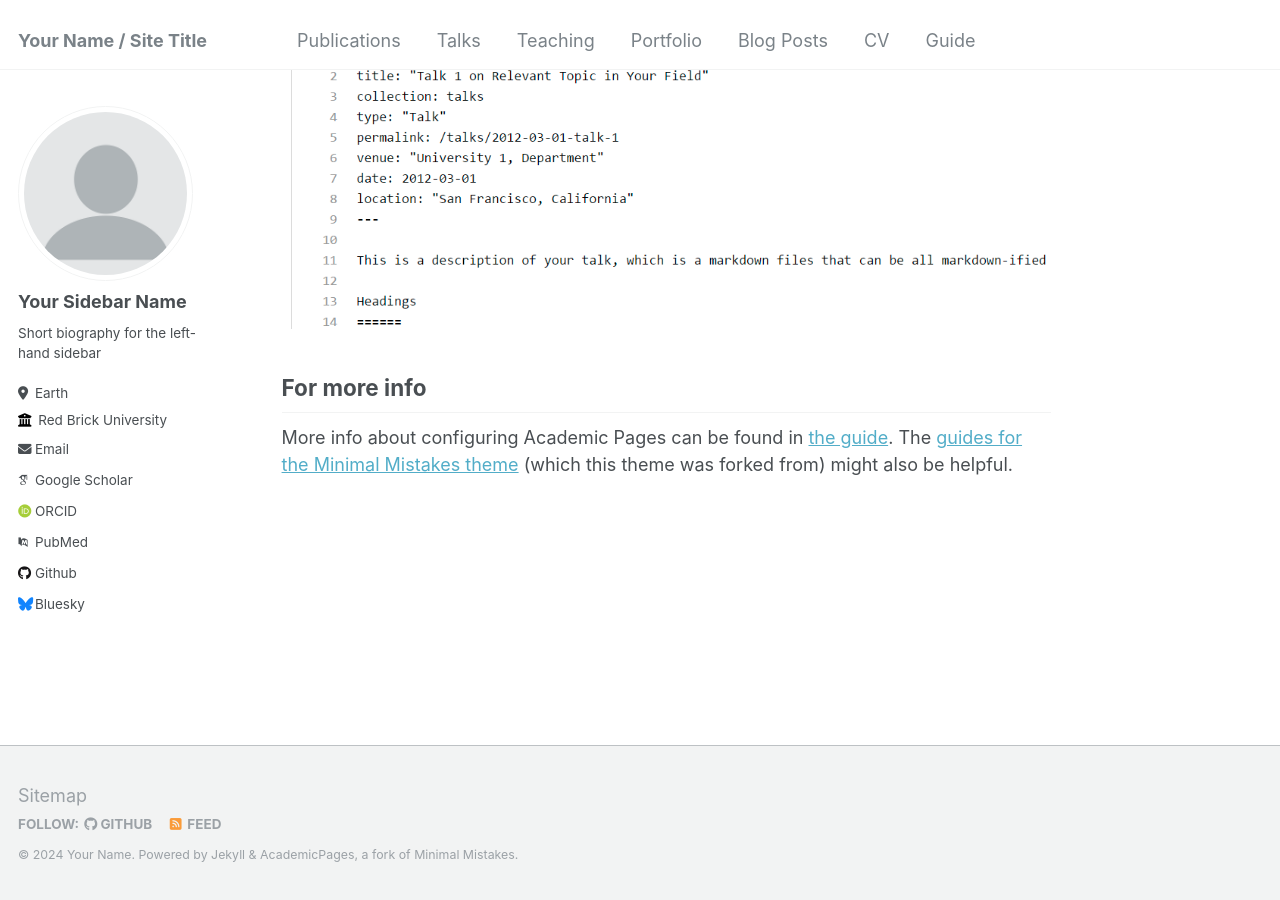
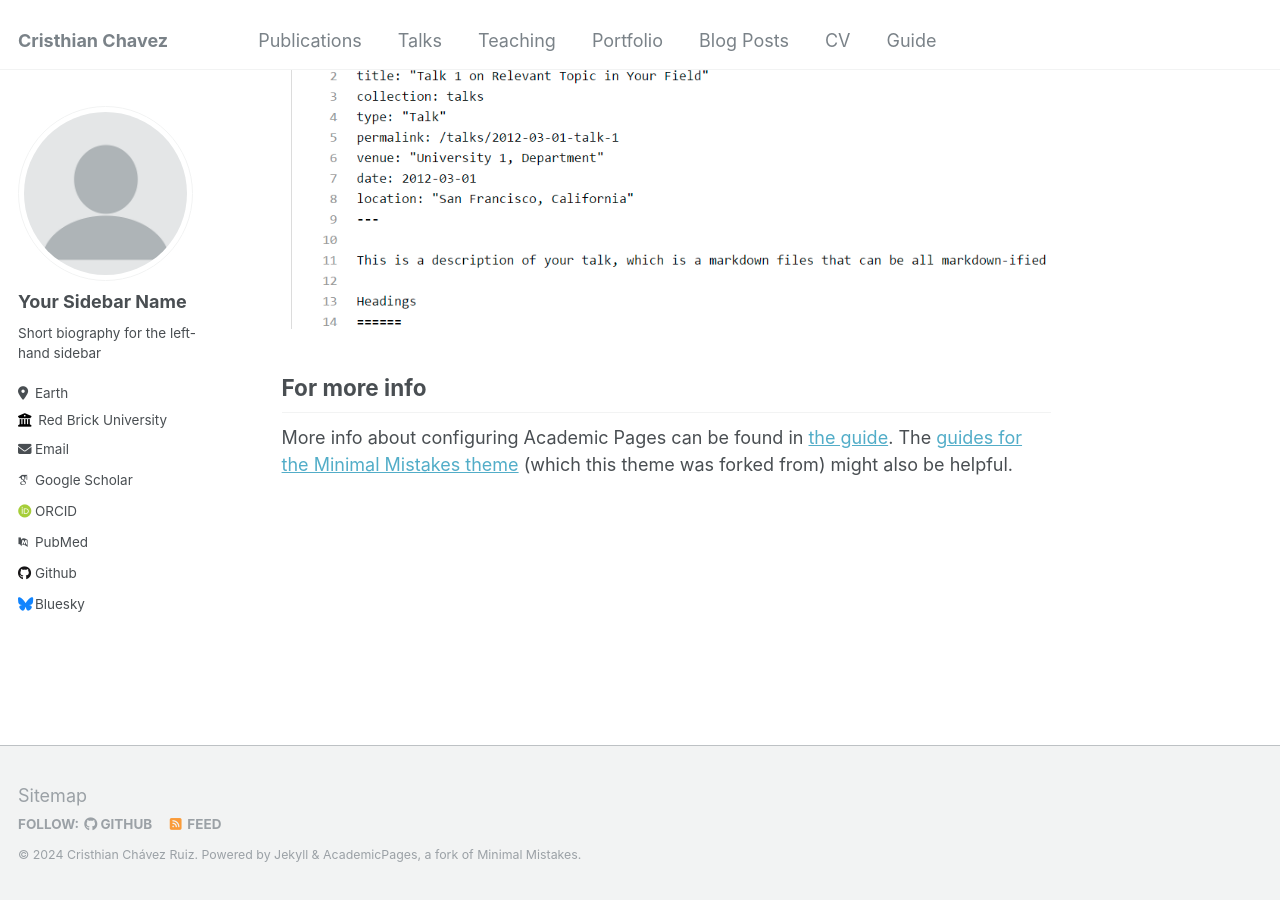
Before and after one commit to cristhianchr/cristhianchr.github.io, a Jekyll site: the page built from _pages/about.md, in a window 1280 px wide and 900 px high, scrolled down 2660 px. Built offline with Jekyll 4.4.1, drawn with Linux system fonts in a browser that asks for light colours; some web fonts are replaced.

Commit message:
Update _config.yml

```diff
--- a/_config.yml
+++ b/_config.yml
@@ -8,11 +8,11 @@
 
 # Basic Site Settings
 locale                   : "en-US"
-title                    : "Your Name / Site Title"
+title                    : "Cristhian Chavez"
 title_separator          : "-"
-name                     : &name "Your Name"
+name                     : &name "Cristhian Chávez Ruiz"
 description              : &description "personal description"
-url                      : https://academicpages.github.io # the base hostname & protocol for your site e.g. "https://mmistakes.github.io"
+url                      : https://cristhianchr.github.io # the base hostname & protocol for your site e.g. "https://mmistakes.github.io"
 baseurl                  : "" # the subpath of your site, e.g. "/blog"
 repository               : "academicpages/academicpages.github.io"
 
```
